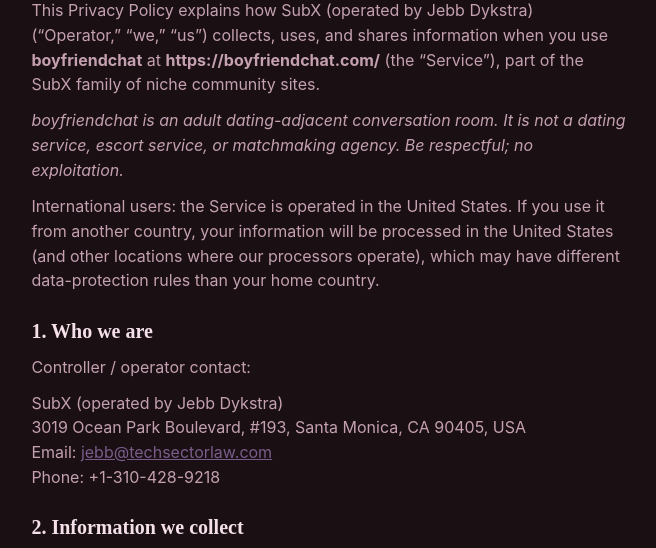
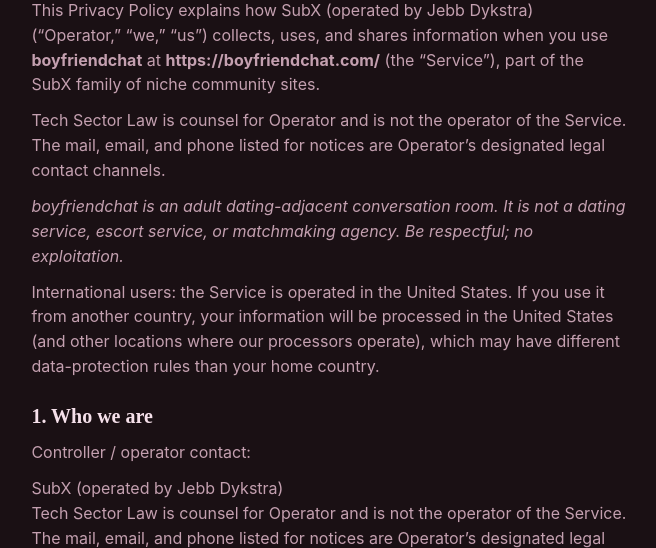
Before and after one commit to jebbdykstra99/boyfriendchat, a plain HTML site: page privacy.html in a window 1280 px wide. Shown: the part 184-732 px from the top of the page, without its empty margins (311-967 px from the left). Drawn offline with Linux system fonts and the light colour scheme.

Commit message:
legal: counsel-not-operator disambiguation (CLO post-stamp redline)

```diff
--- a/privacy.html
+++ b/privacy.html
@@ -13,12 +13,14 @@
     <p class="legal-kicker">Effective September 25, 2026 · Governing law: State of California, United States of America</p>
     <h1>Privacy Policy</h1>
     <p>This Privacy Policy explains how SubX (operated by Jebb Dykstra) (“Operator,” “we,” “us”) collects, uses, and shares information when you use <strong>boyfriendchat</strong> at <strong>https://boyfriendchat.com/</strong> (the “Service”), part of the SubX family of niche community sites.</p>
+    <p>Tech Sector Law is counsel for Operator and is not the operator of the Service. The mail, email, and phone listed for notices are Operator’s designated legal contact channels.</p>
     <p><em>boyfriendchat is an adult dating-adjacent conversation room. It is not a dating service, escort service, or matchmaking agency. Be respectful; no exploitation.</em></p>
     <p>International users: the Service is operated in the United States. If you use it from another country, your information will be processed in the United States (and other locations where our processors operate), which may have different data-protection rules than your home country.</p>
 
     <h2>1. Who we are</h2>
     <p>Controller / operator contact:</p>
     <p>SubX (operated by Jebb Dykstra)<br>
+    Tech Sector Law is counsel for Operator and is not the operator of the Service. The mail, email, and phone listed for notices are Operator’s designated legal contact channels.<br>
     3019 Ocean Park Boulevard, #193, Santa Monica, CA 90405, USA<br>
     Email: <a href="mailto:jebb@techsectorlaw.com">jebb@techsectorlaw.com</a><br>
     Phone: +1-310-428-9218</p>
```
